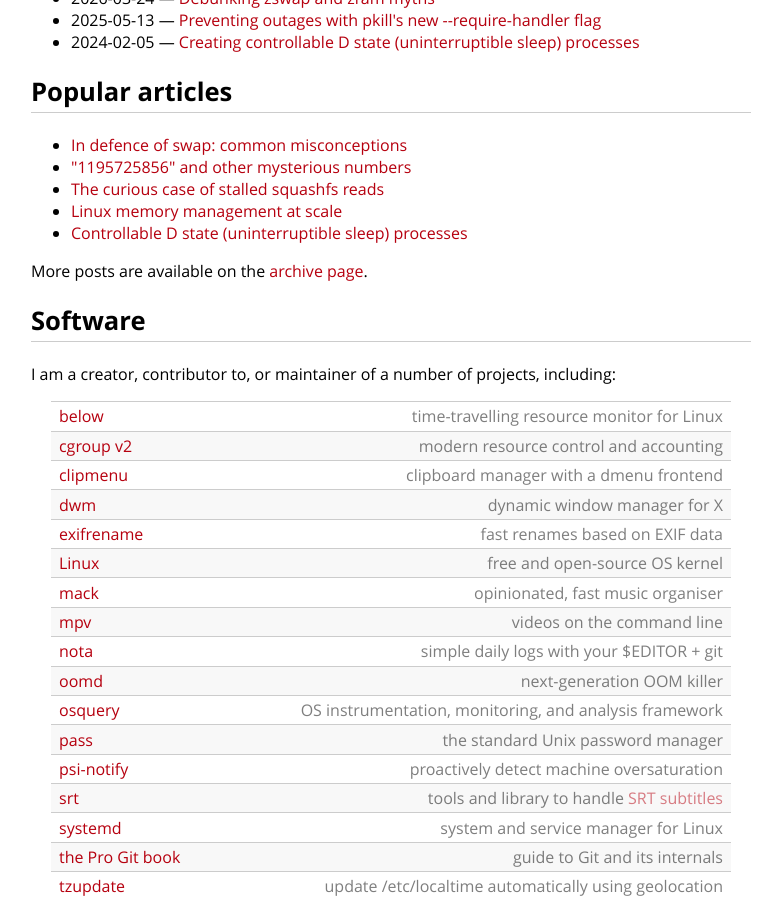
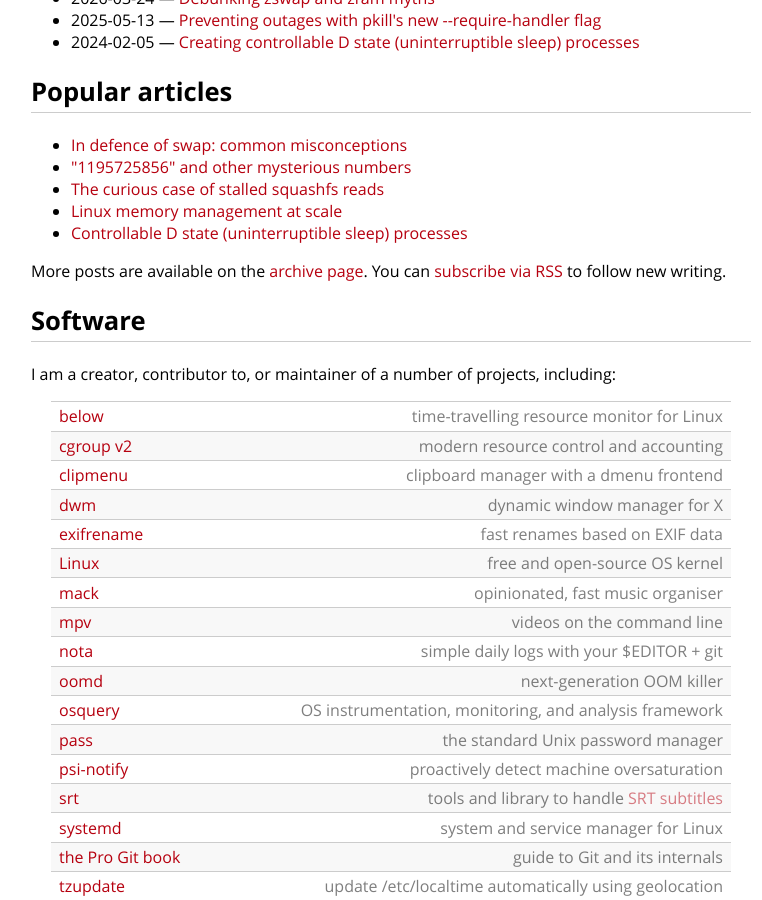
Before and after one commit to cdown/chrisdown.name, a Jekyll site: the page built from index.md, in a window 1280 px wide and 900 px high, scrolled down 386 px. Shown: the whole window, without its empty margins (249-1011 px from the left). Built offline with Jekyll 4.4.1, drawn with Linux system fonts in a browser that asks for light colours.

Commit message:
feed: Make RSS subscriptions easy to find

```diff
--- a/_layouts/default.html
+++ b/_layouts/default.html
@@ -117,7 +117,8 @@ https://github.com/cdown/chrisdown.name/blob/master/LICENSE
       <div class="info">
         <p>
         {{ site.personal.name }}<br>
-        PGP: <a href="https://keybase.io/cdown/key.asc">0xDF8D21B616118070</a>
+        PGP: <a href="https://keybase.io/cdown/key.asc">0xDF8D21B616118070</a><br>
+        <a href="/feed.xml">Subscribe via RSS</a>
         </p>
       </div>
       <div class="contact">
--- a/archive.md
+++ b/archive.md
@@ -5,6 +5,8 @@ description: Recent articles by Chris Down on Linux and other technologies.
 ---
 
 # Articles
+
+You can [subscribe via RSS](/feed.xml) to follow new articles.
 
 {% assign posts = site.posts %}
 
--- a/feed.xml
+++ b/feed.xml
@@ -7,7 +7,8 @@
     <description>{{ site.description }}</description>
     <link>{{ site.url }}</link>
     <atom:link href="{{ site.url }}/feed.xml" rel="self" type="application/rss+xml" />
-    {% for post in site.posts limit:10 %}
+    {% assign public_posts = site.posts | where_exp: "post", "post.hidden != true" %}
+    {% for post in public_posts limit:10 %}
     <item>
       <title>{{ post.title }}</title>
       <description>{{ post.content | xml_escape }}</description>
--- a/index.md
+++ b/index.md
@@ -41,7 +41,8 @@ Outside of that, I dabble in
 - [Linux memory management at scale](/2019/07/18/linux-memory-management-at-scale.html)
 - [Controllable D state (uninterruptible sleep) processes](/2024/02/05/reliably-creating-d-state-processes-on-demand.html)
 
-More posts are available on the [archive page](/archive.html).
+More posts are available on the [archive page](/archive.html). You can
+[subscribe via RSS](/feed.xml) to follow new writing.
 
 ## Software
 
```
